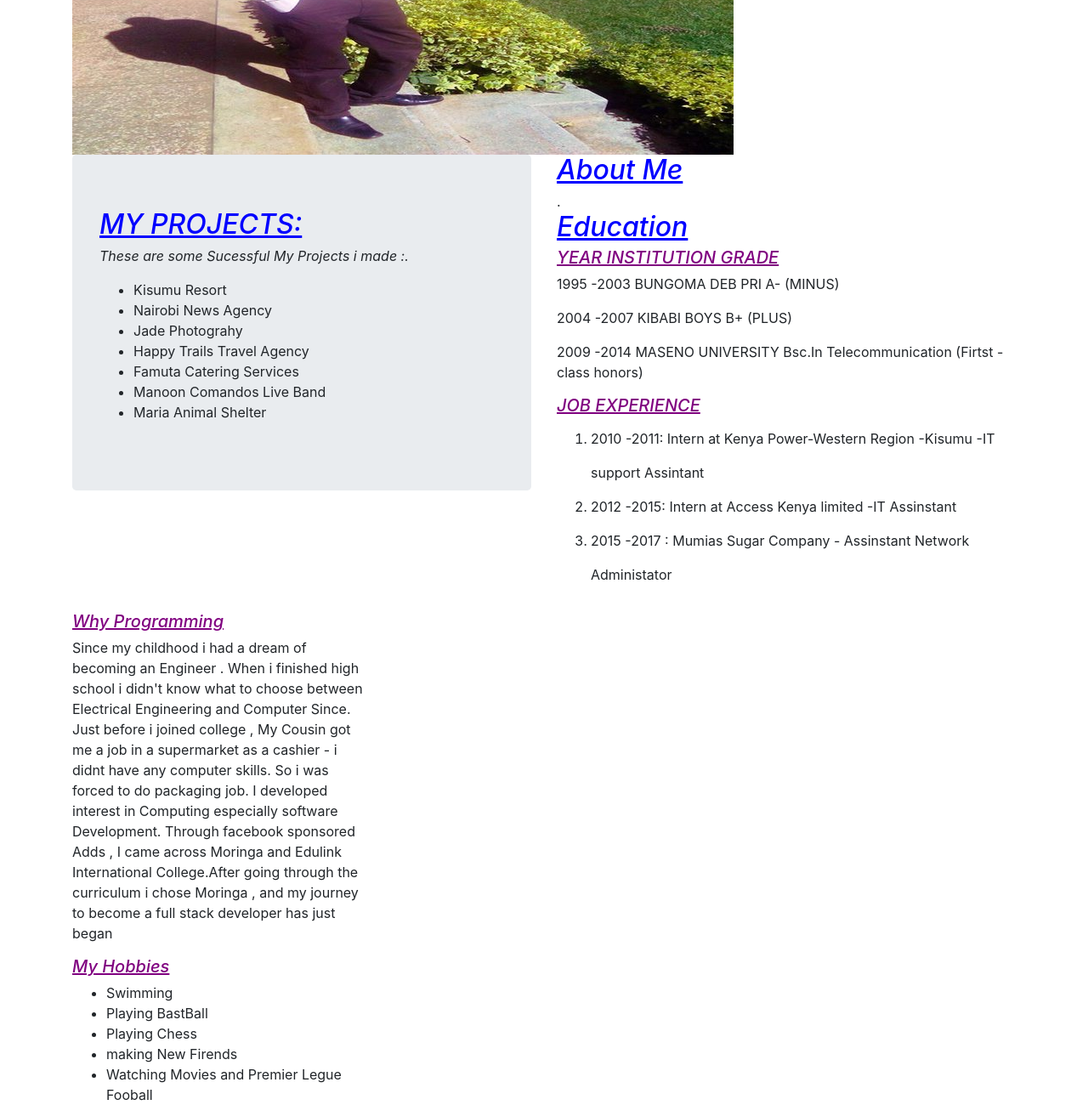
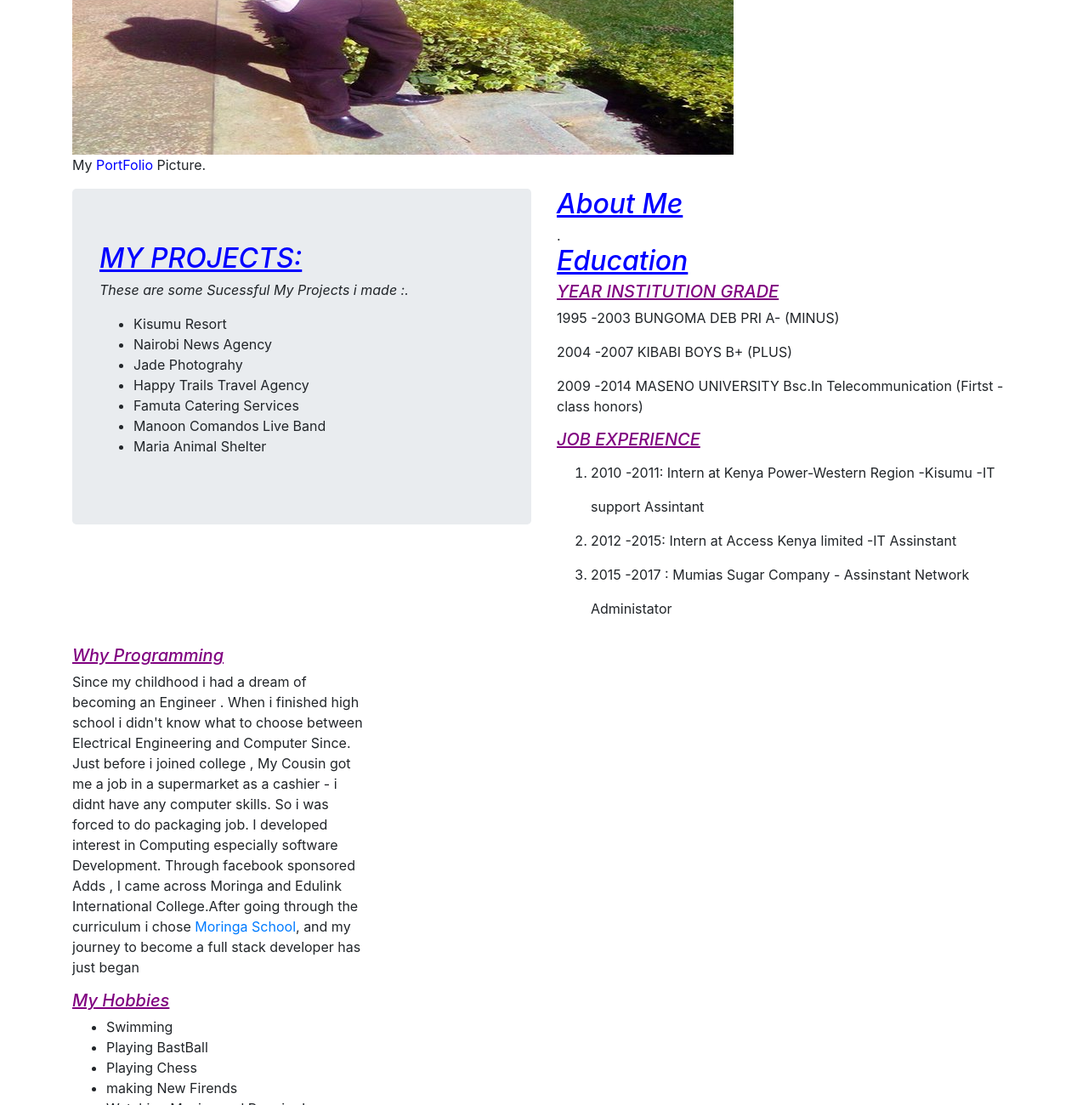
Before and after one commit to collinsjumaz/collinsjumaz.github.io, a plain HTML site: page index.html in a window 1280 px wide. Shown: the part 291-1591 px from the top of the page at 85% size. Drawn offline with Linux system fonts and the light colour scheme.

Commit message:
adding anchors

```diff
--- a/index.html
+++ b/index.html
@@ -13,6 +13,7 @@
     <div class="container">
       <h1> My Name Is <strong> COLLINS JUMA</strong></h1>
         <img style="float:center" src="images/collins.jpg" >
+        <p>My <span style="color:blue">PortFolio</span> Picture.</p>
       <div class="row">
         <div class="col-md-6">
           <div class="jumbotron">
@@ -55,7 +56,7 @@
             </div>
             <div class="panel-body">
                 <h3>Why Programming</h3>
-                <p>Since my childhood i had a dream of becoming an Engineer . When i finished high school i didn't know what to choose between Electrical Engineering and Computer Since. Just before i joined college , My Cousin got me a job in a supermarket as a cashier - i didnt have any computer skills. So i was forced to do packaging job.  I developed interest in Computing especially software Development. Through facebook sponsored Adds , I came across Moringa and Edulink International College.After going through the curriculum i chose Moringa , and my journey to become a full stack developer has just began</p>
+                <p>Since my childhood i had a dream of becoming an Engineer . When i finished high school i didn't know what to choose between Electrical Engineering and Computer Since. Just before i joined college , My Cousin got me a job in a supermarket as a cashier - i didnt have any computer skills. So i was forced to do packaging job.  I developed interest in Computing especially software Development. Through facebook sponsored Adds , I came across Moringa and Edulink International College.After going through the curriculum i chose <a href="http://moringaschool.com/">Moringa School</a>, and my journey to become a full stack developer has just began</p>
                 </div>
                   <div class="panel-footer">
                     <p>
```
